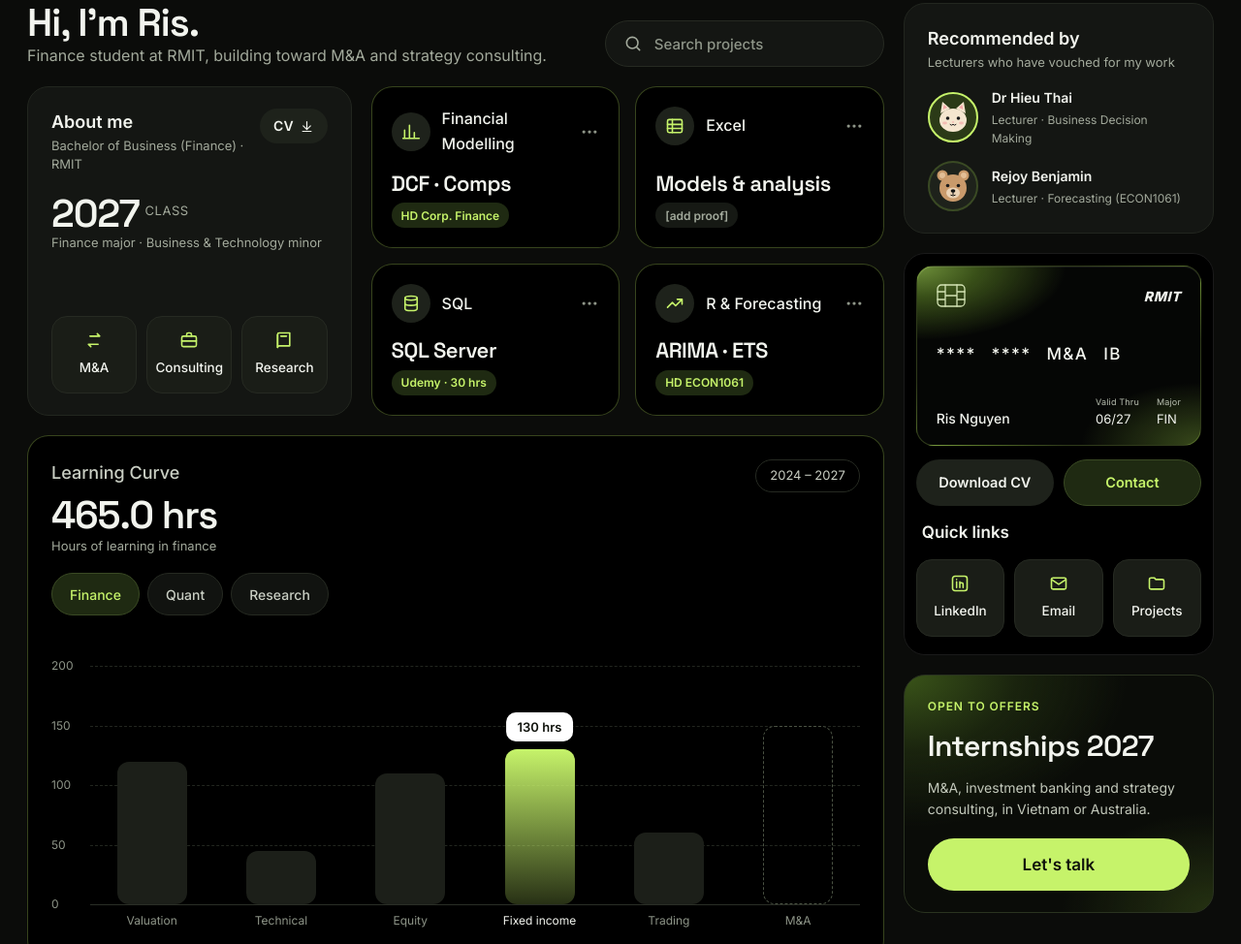
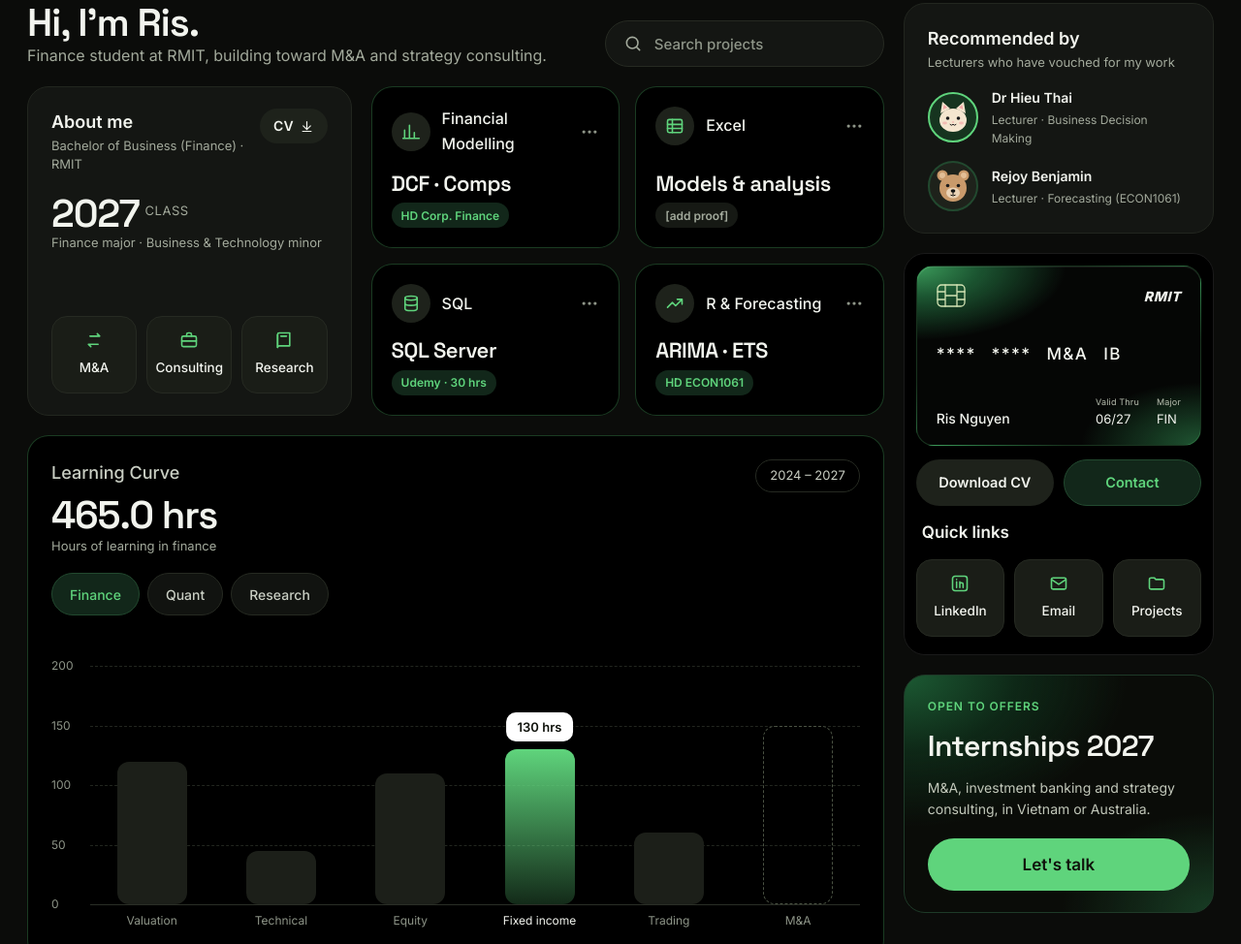
Before and after one commit to thuyhienonwork-bit/portfolio, a website: page index.html in a window 1280 px wide. Shown: the part 1678-2652 px from the top of the page at 97% size. Drawn offline with nearby package versions, Linux system fonts and the light colour scheme; animation ran at ten frames a second.

Commit message:
Finance dashboard: match the hero chart green
Swaps the dashboard's lime accent (#C6F36A) and olive gradients for
the hero price-line green (#5fd47c) and matching darker greens: credit
card, offer card, Learning Curve bar, accent buttons, chips, borders
and the cat avatar ring.

Co-Authored-By: Claude Opus 5.5 <noreply@anthropic.com>
Claude-Session: https://claude.ai/code/session_017nCyN7C8UHc9X8CUNh11YK

```diff
--- a/index.html
+++ b/index.html
@@ -580,7 +580,7 @@ footer{background:#141917;color:#a6b2ab;padding:64px 0 36px;font-size:15px}
 .foot-bottom .ok::before{content:"";display:inline-block;width:8px;height:8px;border-radius:50%;background:#4fd18a;margin-right:8px}
 @media (max-width:820px){.foot{grid-template-columns:minmax(0,1fr) minmax(0,1fr)}.foot > div:first-child{grid-column:1/-1}}
 /* ===== Finance dashboard (About as a fintech dashboard) ===== */
-.fdash{--bg-page:#0B0C0A;--bg-card-black:#000;--bg-card-filled:#141613;--bg-tile:#1A1D17;--bg-chip:#1E221B;--bg-chip-2:#161914;--fd-border:#22261F;--border-soft:#262A22;--line-green:rgba(198,243,106,.28);--accent:#C6F36A;--accent-dark-bg:#1F2A12;--accent-dark-border:#3A4A24;--fd-text:#F2F4EE;--text-muted:#A3AA9C;--text-dim:#8E9588;--text-soft:#C9CEC3;--bar-idle:#1C1F19;--fd-head:"Space Grotesk",var(--body);--fd-body:"Inter",var(--body);
+.fdash{--bg-page:#0B0C0A;--bg-card-black:#000;--bg-card-filled:#141613;--bg-tile:#1A1D17;--bg-chip:#1E221B;--bg-chip-2:#161914;--fd-border:#22261F;--border-soft:#262A22;--line-green:rgba(95,212,124,.28);--accent:#5FD47C;--accent-dark-bg:#12271A;--accent-dark-border:#22492F;--fd-text:#F2F4EE;--text-muted:#A3AA9C;--text-dim:#8E9588;--text-soft:#C9CEC3;--bar-idle:#1C1F19;--fd-head:"Space Grotesk",var(--body);--fd-body:"Inter",var(--body);
   background:var(--bg-page);color:var(--fd-text);font-family:var(--fd-body);padding:clamp(40px,6vw,72px) 0}
 .fd-wrap{max-width:1400px;margin:0 auto;padding:0 clamp(16px,2.4vw,28px);display:flex;flex-wrap:wrap;gap:20px;align-items:flex-start}
 .fdash *,.fdash *::before,.fdash *::after{box-sizing:border-box}
@@ -645,7 +645,7 @@ a.fd-tile:hover,a.fd-tile:focus-visible{border-color:var(--accent-dark-border);b
 .fd-bar{position:relative;display:block;width:100%;max-width:72px;padding:0;border:0;border-radius:12px;background:var(--bar-idle);cursor:pointer;transition:height .3s ease,background-color .2s ease}
 .fd-bar::before{content:"";position:absolute;left:0;right:0;bottom:0;height:max(100%,44px)}
 .fd-bar:hover{background:#262a22}
-.fd-bar.on{background:linear-gradient(180deg,#C6F36A 0%,#C6F36A33 100%)}
+.fd-bar.on{background:linear-gradient(180deg,#5FD47C 0%,#5FD47C33 100%)}
 .fd-bar.future{background:transparent;border:1.5px dashed #4A5243}
 .fd-bar.future.on{background:transparent;border-color:var(--accent)}
 .fd-tip{position:absolute;left:50%;bottom:calc(100% + 8px);transform:translateX(-50%);background:#fff;color:#10130C;font:600 13px var(--fd-body);border-radius:10px;padding:7px 12px;white-space:nowrap;pointer-events:none;z-index:2}
@@ -662,8 +662,8 @@ a.fd-tile:hover,a.fd-tile:focus-visible{border-color:var(--accent-dark-border);b
 /* Side: credit card panel */
 .fd-wallet{background:#000;border-color:#1A1A1A;padding:12px 12px 18px;display:flex;flex-direction:column;gap:14px}
 .fd-bank{aspect-ratio:1.586/1;width:100%;border-radius:18px;padding:18px 20px 16px;display:flex;flex-direction:column;justify-content:space-between;color:#F2F4EE;
-  background:radial-gradient(70% 55% at 0% 0%,#6E8F3A 0%,#3A5119 30%,rgba(20,28,10,0) 75%),radial-gradient(60% 50% at 100% 100%,rgba(96,128,44,.55) 0%,rgba(20,28,10,0) 70%),#050605;
-  border:1px solid rgba(198,243,106,.22);box-shadow:inset 0 1px 0 rgba(255,255,255,.08)}
+  background:radial-gradient(70% 55% at 0% 0%,#3B9A5A 0%,#1C5732 30%,rgba(8,26,15,0) 75%),radial-gradient(60% 50% at 100% 100%,rgba(52,150,86,.55) 0%,rgba(8,26,15,0) 70%),#050605;
+  border:1px solid rgba(95,212,124,.22);box-shadow:inset 0 1px 0 rgba(255,255,255,.08)}
 .fd-bank .fd-row{justify-content:space-between}
 .fd-emv{width:30px;height:24px}
 .fd-issuer{font:italic 800 14px var(--fd-body);letter-spacing:.04em}
@@ -676,16 +676,16 @@ a.fd-tile:hover,a.fd-tile:focus-visible{border-color:var(--accent-dark-border);b
 .fd-btn{display:flex;align-items:center;justify-content:center;height:48px;border-radius:999px;background:var(--bg-chip);color:var(--fd-text);border:1px solid transparent;font-size:14.5px;font-weight:600;text-decoration:none;white-space:nowrap}
 .fd-btn:hover{background:#262b22}
 .fd-btn.acc{background:var(--accent-dark-bg);border-color:var(--accent-dark-border);color:var(--accent)}
-.fd-btn.acc:hover{background:#26341a}
+.fd-btn.acc:hover{background:#183522}
 .fd-ql{font-size:17px;font-weight:600;padding:0 6px;margin-top:4px}
 .fd-wallet .fd-tiles{margin-top:0;padding-top:0}
 /* Side: offer CTA */
-.fd-offer{border-color:#2A3320;background:radial-gradient(90% 80% at 0% 0%,#3A5419 0%,#1A240E 40%,rgba(10,12,8,0) 80%),radial-gradient(70% 60% at 100% 100%,rgba(70,96,30,.45) 0%,rgba(10,12,8,0) 70%),#0A0C08}
+.fd-offer{border-color:#1E3A28;background:radial-gradient(90% 80% at 0% 0%,#1C5A33 0%,#0E2817 40%,rgba(10,12,8,0) 80%),radial-gradient(70% 60% at 100% 100%,rgba(40,120,70,.45) 0%,rgba(10,12,8,0) 70%),#0A0C08}
 .fd-eyebrow{font-size:12px;font-weight:600;letter-spacing:.08em;color:var(--accent)}
 .fd-offer-title{font-family:var(--fd-head);font-size:30px;font-weight:600;letter-spacing:-.02em;margin-top:8px !important}
 .fd-offer p{font-size:14px;color:#C2C8BA;line-height:1.55;margin-top:8px}
 .fd-cta{display:flex;align-items:center;justify-content:center;height:54px;margin-top:20px;border-radius:999px;background:var(--accent);color:#10130C;font-size:17px;font-weight:600;text-decoration:none}
-.fd-cta:hover{background:#d4f88a}
+.fd-cta:hover{background:#7fe096}
 .fd-cvpill:focus-visible,.fd-btn:focus-visible,.fd-cta:focus-visible{outline:2px solid var(--accent);outline-offset:2px}
 @media (max-width:640px){
   .fd-skills{grid-template-columns:minmax(0,1fr)}
@@ -885,8 +885,8 @@ var FD_DATA = {
   };
   function ico(n, cls){ return '<svg class="' + (cls||'fd-ico') + '" viewBox="0 0 24 24" fill="none" stroke="currentColor" stroke-width="1.9" stroke-linecap="round" stroke-linejoin="round" aria-hidden="true">' + P[n] + '</svg>'; }
   var AV = {
-    cat: '<circle cx="26" cy="26" r="25" fill="#2B3A17" stroke="#C6F36A" stroke-width="2"/><path d="M13 22l2-12 8 7zM39 22l-2-12-8 7z" fill="#F5E6CF"/><path d="M15.5 18l1-5 3.5 3zM36.5 18l-1-5-3.5 3z" fill="#F4A9A8"/><ellipse cx="26" cy="29" rx="14" ry="12" fill="#F5E6CF"/><circle cx="20.5" cy="27" r="1.8" fill="#1a1a1a"/><circle cx="31.5" cy="27" r="1.8" fill="#1a1a1a"/><path d="M24.6 30.5h2.8L26 32z" fill="#F4A9A8"/><path d="M23 33.5q1.5 1.6 3-0.2q1.5 1.8 3 0.2" fill="none" stroke="#1a1a1a" stroke-width="1" stroke-linecap="round"/><ellipse cx="17.5" cy="32" rx="2.4" ry="1.4" fill="#F4A9A8" opacity=".7"/><ellipse cx="34.5" cy="32" rx="2.4" ry="1.4" fill="#F4A9A8" opacity=".7"/>',
-    bear: '<circle cx="26" cy="26" r="25" fill="#1E221B" stroke="#3A4A24" stroke-width="2"/><circle cx="15" cy="15" r="5.5" fill="#C99A6B"/><circle cx="37" cy="15" r="5.5" fill="#C99A6B"/><circle cx="15" cy="15" r="3" fill="#E2BE96"/><circle cx="37" cy="15" r="3" fill="#E2BE96"/><circle cx="26" cy="28" r="14" fill="#C99A6B"/><ellipse cx="26" cy="33" rx="7" ry="5.5" fill="#EBD3B6"/><circle cx="20.5" cy="25.5" r="1.8" fill="#1a1a1a"/><circle cx="31.5" cy="25.5" r="1.8" fill="#1a1a1a"/><ellipse cx="26" cy="31" rx="2.4" ry="1.7" fill="#111"/><path d="M26 32.6v2M23.8 35.4q2.2 1.4 4.4 0" fill="none" stroke="#111" stroke-width="1" stroke-linecap="round"/>'
+    cat: '<circle cx="26" cy="26" r="25" fill="#16341F" stroke="#5FD47C" stroke-width="2"/><path d="M13 22l2-12 8 7zM39 22l-2-12-8 7z" fill="#F5E6CF"/><path d="M15.5 18l1-5 3.5 3zM36.5 18l-1-5-3.5 3z" fill="#F4A9A8"/><ellipse cx="26" cy="29" rx="14" ry="12" fill="#F5E6CF"/><circle cx="20.5" cy="27" r="1.8" fill="#1a1a1a"/><circle cx="31.5" cy="27" r="1.8" fill="#1a1a1a"/><path d="M24.6 30.5h2.8L26 32z" fill="#F4A9A8"/><path d="M23 33.5q1.5 1.6 3-0.2q1.5 1.8 3 0.2" fill="none" stroke="#1a1a1a" stroke-width="1" stroke-linecap="round"/><ellipse cx="17.5" cy="32" rx="2.4" ry="1.4" fill="#F4A9A8" opacity=".7"/><ellipse cx="34.5" cy="32" rx="2.4" ry="1.4" fill="#F4A9A8" opacity=".7"/>',
+    bear: '<circle cx="26" cy="26" r="25" fill="#1E221B" stroke="#22492F" stroke-width="2"/><circle cx="15" cy="15" r="5.5" fill="#C99A6B"/><circle cx="37" cy="15" r="5.5" fill="#C99A6B"/><circle cx="15" cy="15" r="3" fill="#E2BE96"/><circle cx="37" cy="15" r="3" fill="#E2BE96"/><circle cx="26" cy="28" r="14" fill="#C99A6B"/><ellipse cx="26" cy="33" rx="7" ry="5.5" fill="#EBD3B6"/><circle cx="20.5" cy="25.5" r="1.8" fill="#1a1a1a"/><circle cx="31.5" cy="25.5" r="1.8" fill="#1a1a1a"/><ellipse cx="26" cy="31" rx="2.4" ry="1.7" fill="#111"/><path d="M26 32.6v2M23.8 35.4q2.2 1.4 4.4 0" fill="none" stroke="#111" stroke-width="1" stroke-linecap="round"/>'
   };
   var L = D.links;
 
```
